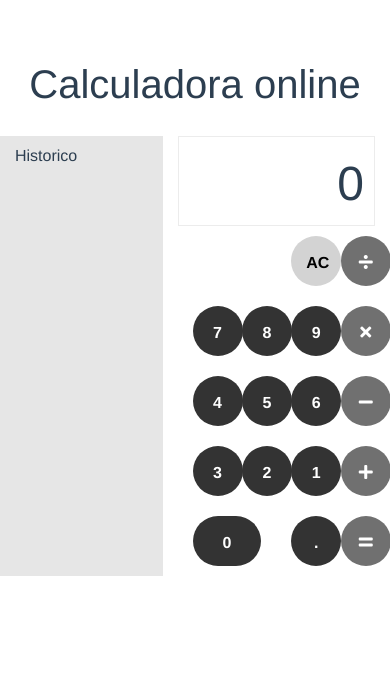
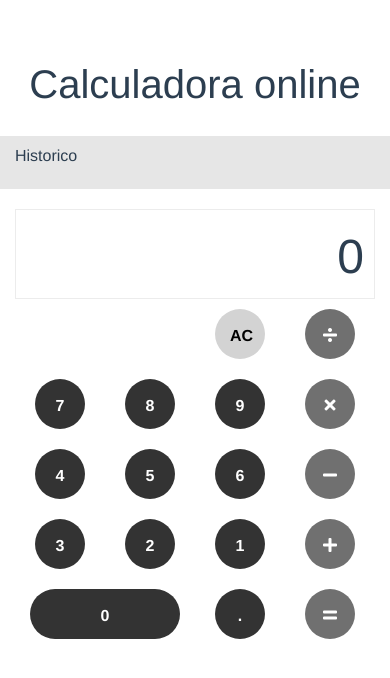
Before and after one commit to leo07vasp/fiep, a Vue app in the folder calc/: page / in a window 390 px wide. Shown: the top 678 px of the page. Built offline with nearby package versions, Linux system fonts and the light colour scheme.

Commit message:
responsivo calc

```diff
--- a/calc/src/App.vue
+++ b/calc/src/App.vue
@@ -4,7 +4,7 @@
 
     <div class="container calc-online">
       <div class="row">
-        <div class="col-5 history">
+        <div class="col-md-5 col-12 history">
           <h6>Historico</h6>
           <ul class="history-box">
             <li v-bind:key="index" v-for="(item, index) in lastCounts">
@@ -16,7 +16,7 @@
           </ul>
         </div>
 
-        <div class="col-7 calc-main">
+        <div class="col-md-7 col-12 calc-main">
           <div class="container">
             <div class="row">
               <div
```
